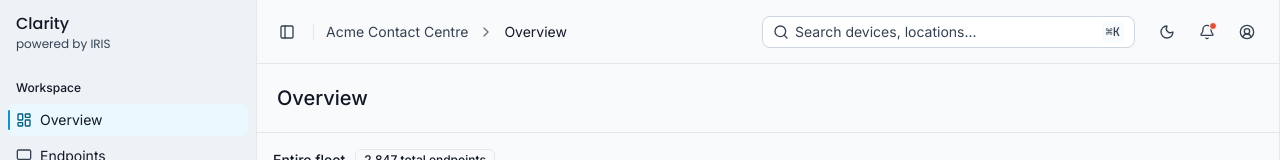
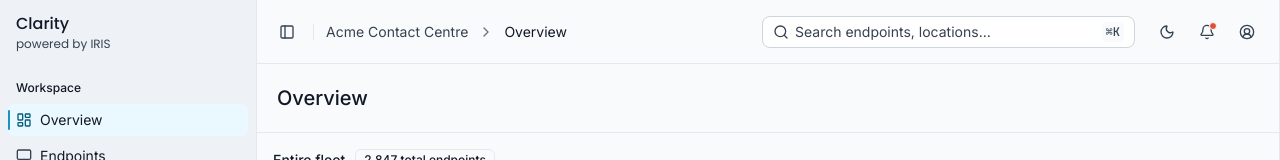
Before and after one commit to mynameiseeyern/Clarion-prototype, a React (Vite) app: page / in a window 1280 px wide. Shown: the top 160 px of the page. Built offline with nearby package versions, Linux system fonts and the light colour scheme.

Commit message:
Update Topbar.tsx

```diff
--- a/src/components/dashboard/Topbar.tsx
+++ b/src/components/dashboard/Topbar.tsx
@@ -75,7 +75,7 @@ export function Topbar({
         >
           <Search className="size-4 shrink-0" style={{ color: "var(--fg-neutral-muted)" }} />
           <span className="min-w-px flex-1 truncate text-sm" style={{ color: "var(--fg-neutral-muted)" }}>
-            Search devices, locations...
+            Search endpoints, locations...
           </span>
           <kbd
             className="flex h-5 min-w-5 items-center justify-center gap-1 rounded-sm px-1 text-xs font-medium"
```
